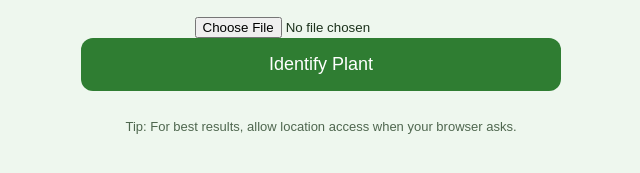
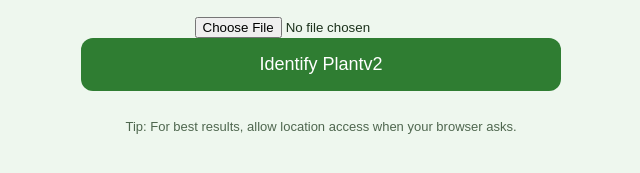
Before and after one commit to miguelrosascahua/Plant-Water-Helper, a plain HTML site: page index.html in a window 1280 px wide. Shown: the part 285-458 px from the top of the page, 319-959 px from the left. Drawn offline with Linux system fonts and the light colour scheme.

Commit message:
Add files via upload

```diff
--- a/index.html
+++ b/index.html
@@ -21,7 +21,7 @@
 
 <input type="file" id="plantImage" accept="image/*" capture="environment" />
 
-<button id="identifyBtn">Identify Plant</button>
+<button id="identifyBtn">Identify Plantv2</button>
 
 <section id="plantResult" class="card hidden">
   <h2 id="plantName"></h2>
```
